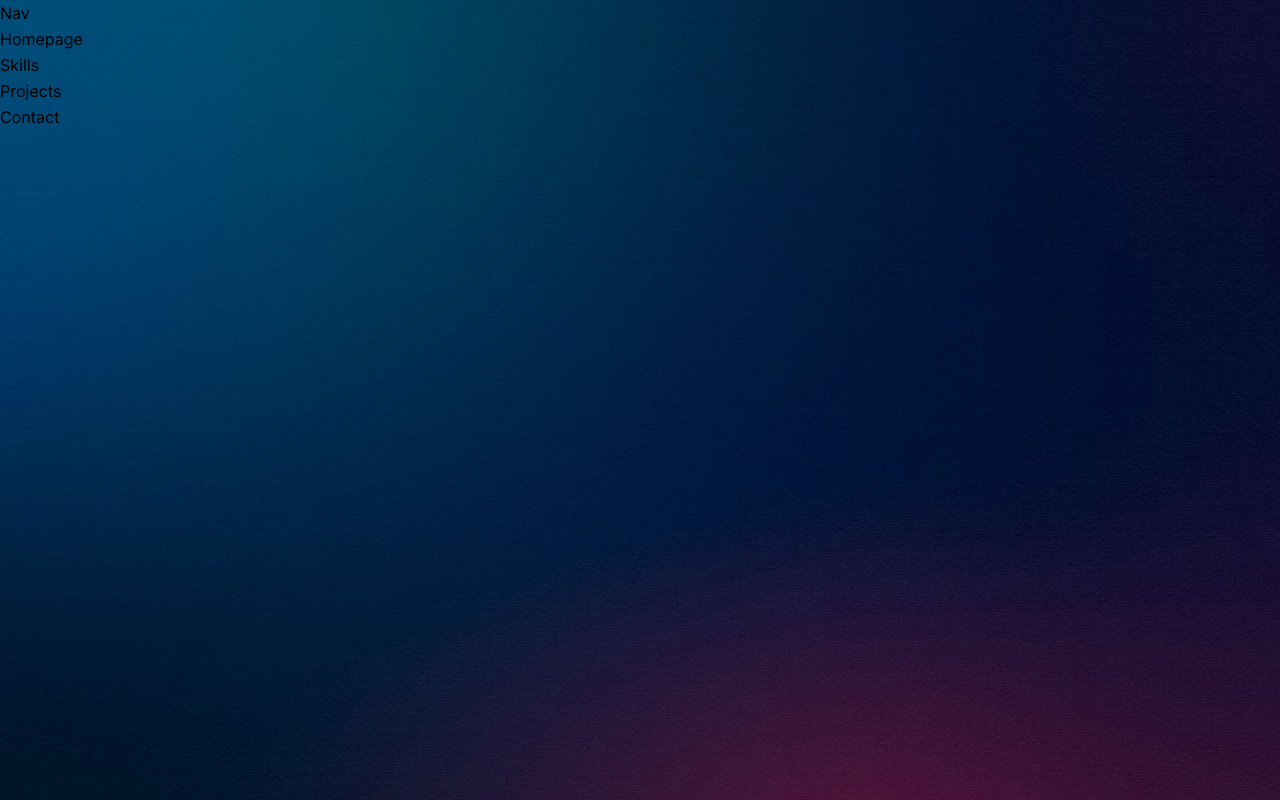
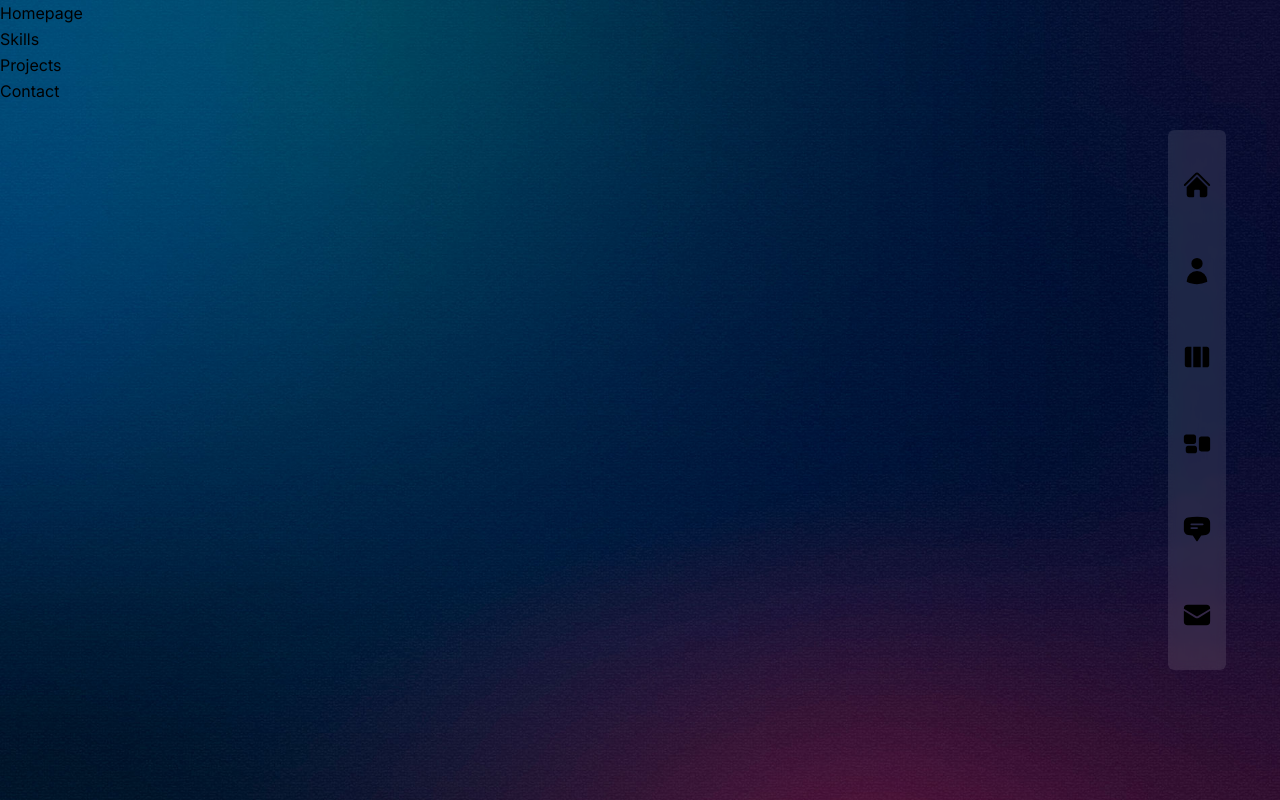
Before and after one commit to imrohituikey/myportfolio, a Next.js app: page / in a window 1280 px wide. Built offline with nearby package versions, Linux system fonts and the light colour scheme.

Commit message:
navbar created

```diff
--- a/src/app/components/Nav.jsx
+++ b/src/app/components/Nav.jsx
@@ -1,9 +1,57 @@
-import React from 'react'
+'use client'
+// icons
+import {
+    HiHome,
+    HiUser,
+    HiViewColumns,
+    HiRectangleGroup,
+    HiChatBubbleBottomCenterText,
+    HiEnvelope,
+  } from 'react-icons/hi2';
 
-const Nav = () => {
-  return (
-    <div>Nav</div>
-  )
-}
+  // nav data
+  export const navData = [
+    { name: 'home', path: '/home', icon: <HiHome /> },
+    { name: 'about', path: '/about', icon: <HiUser /> },
+    { name: 'skills', path: '/skills', icon: <HiViewColumns /> },
+    { name: 'services', path: '/services', icon: <HiRectangleGroup /> },
+    {
+      name: 'projects',
+      path: '/projects',
+      icon: <HiChatBubbleBottomCenterText />,
+    },
+    {
+      name: 'contact',
+      path: '/contact',
+      icon: <HiEnvelope />,
+    },
+  ];
+  import Link from 'next/link';
+  import {useRouter} from 'next/navigation';
 
-export default Nav
+  const Nav = () => {
+    const router = useRouter();
+    const pathname = router.pathname;
+    return(
+      <nav className='flex flex-col items-center xl:justify-center py-6 gap-y-4 fixed h-max bottom-0
+       mt-auto xl:right-[4%] z-50 top-0 w-full xl:w-16 xl:max-w-md xl:h-screen'>
+        {/* inner */}
+        <div className='flex rounded-lg w-[90%] xl:flex-col items-center justify-between xl:justify-center
+        gap-y-10 px-4 md:px-40 xl:px-0 h-[40px] xl:h-max py-8 bg-white/10 backdrop-blur-sm text-3xl
+         xl:text-xl xl:rounded-md'>
+          {navData.map((link, index)=>{
+            return (
+              <Link
+              className={`${link.path === pathname && 'text-accent hover:text-black'} hover:bg-teal-500 p-2 rounded-md`}
+              href={`#${link.name}`}
+              key={index}>
+                <span className='text-3xl'>{link.icon}</span>
+              </Link>
+            );
+          })}
+        </div>
+      </nav>
+      );
+  };
+
+  export default Nav;
```
